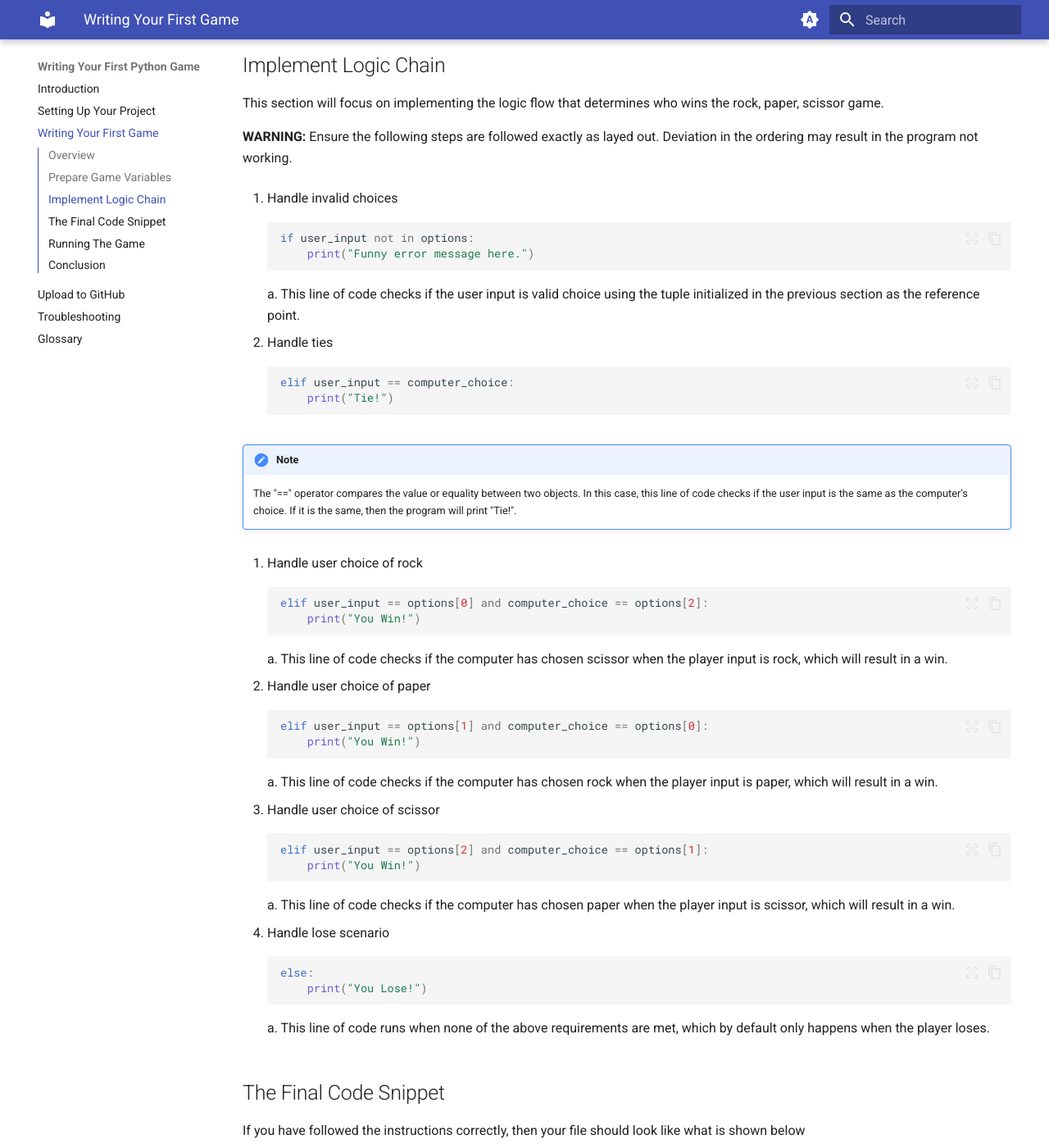
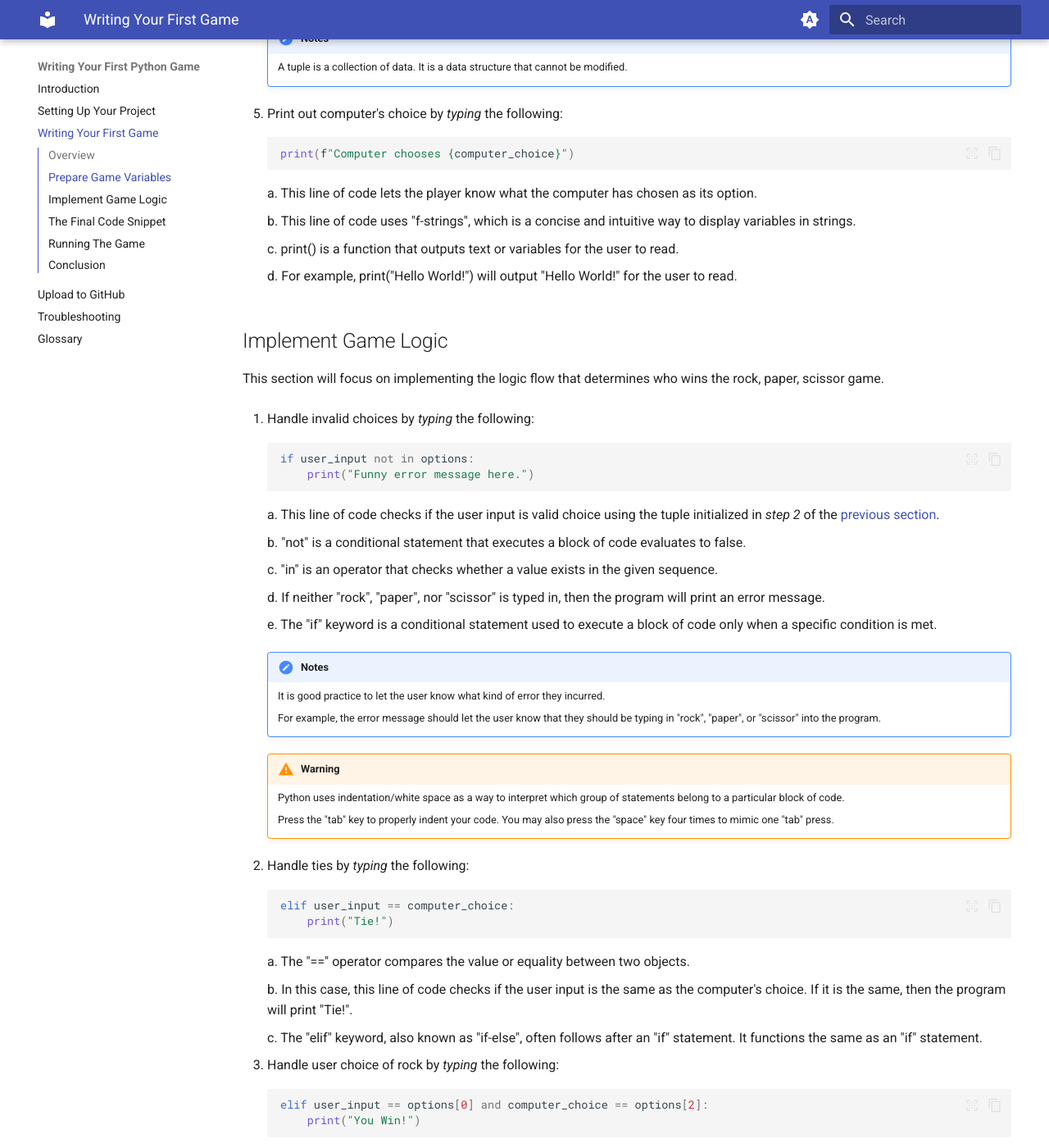
Before and after one commit to Beijzum/beijzum.github.io, an MkDocs documentation site: the page built from docs/Writing Your First Game.md, in a window 1280 px wide and 1400 px high, scrolled down 1605 px. Shown: the whole window at 82% size. Built offline with MkDocs 1.6.1 and Material for MkDocs 9.7.7, drawn with Linux system fonts in a browser that asks for light colours; emoji names are drawn with the system emoji font; comment, search, counter and statistics services are not loaded; some of the changed text lies outside the part shown.

Commit message:
ADD lots of changes. FINISH coding portion. Need a better codeS15 picture because directory is wrong

````diff
--- a/docs/Writing Your First Game.md
+++ b/docs/Writing Your First Game.md
@@ -1,16 +1,18 @@
 ## Overview
 
-This section will focus on coding a simple game of rock paper scissors in Python.
+This section will focus on coding a simple game of rock paper scissor in Python.
 
 !!! note
 
-    Variable names in code are *case-sensitive* If you wish to use your own variable names, please ensure that they are consistent throughout the entire file.
+    Variable names in code are *case-sensitive*. If you wish to use your own variable names, please ensure that they are consistent throughout the entire file.
 
     A common mistake that developers make is incorrectly typing a variable name, which could cause errors in the program.
 
 !!! warning
 
-    Please ensure that you have the `rock_paper_scissor.py` file opened in notepad before proceeding.
+    You must have the `rock_paper_scissor.py` file opened in notepad before proceeding.
+
+    Please read the typographical conventions [here](./index.md/#typographical-conventions) before continuing. Remember to press the "enter/return" key after typing the line(s) of code.
 
 ## Prepare Game Variables
 
@@ -36,7 +38,9 @@ This section will setup the variables that are needed for the game.
     options = ("rock", "paper", "scissor")
     ```
 
-    a. This line of code writes all available choices in rock, paper, scissor in a tuple, where the random module will use as the pool to randomly select its choice.
+    a. This line of code sets "rock, paper, scissor" as a tuple with the variable name "options".
+
+    b. Later, you will use the "random" module to access functions that randomly choose between rock, paper, and scissor.
 
 3.  Get player choice by _typing_ the following:
 
@@ -44,9 +48,11 @@ This section will setup the variables that are needed for the game.
     user_input = input("Rock, paper, or scissor? ").lower()
     ```
 
-    a. This line of code pauses the program to wait for a player to type something into the terminal, while displaying the prompt "Rock, paper or scissor?".
+    a. This line of code pauses the program, displays the prompt "Rock, paper, or scissor?", and waits for a player to type something into the program.
 
-    b. This line of code makes all letters received from the input turn to lowercase, allowing standardization of comparisons in the logic chain.
+    b. lower() is a method that returns the lowercase string from the given string. In this case, any string that the user inputs will always be lowercase.
+
+    c. For example, "rOcK" will be "rock" when .lower() is used. This reduces the chance of user error by narrowing down the user input.
 
 4.  Get computer choice by _typing_ the following:
 
@@ -54,7 +60,13 @@ This section will setup the variables that are needed for the game.
     computer_choice = random.choice(options)
     ```
 
-    a. This line of code randomly selects an option from the tuple initialized back in _step 2_ of ["Prepare Game Variables"](./Writing%20Your%20First%20Game.md/#prepare-game-variables).
+    a. This line of code randomly selects "rock", "paper", or "scissor" from the tuple initialized back in _step 2_ of ["Prepare Game Variables"](./Writing%20Your%20First%20Game.md/#prepare-game-variables).
+
+    b. The choice() method (from the "random" module) returns a randomly selected element from the specified sequence.
+
+    !!! notes
+
+        A tuple is a collection of data. It is a data structure that cannot be modified.
 
 5.  Print out computer's choice by _typing_ the following:
 
@@ -64,73 +76,117 @@ This section will setup the variables that are needed for the game.
 
     a. This line of code lets the player know what the computer has chosen as its option.
 
-    b. This line of code utilizes a concept known as f-strings, which is a shortcut to display program variables onto the terminal.
+    b. This line of code uses "f-strings", which is a concise and intuitive way to display variables in strings.
 
-## Implement Logic Chain
+    c. print() is a function that outputs text or variables for the user to read.
+
+    d. For example, print("Hello World!") will output "Hello World!" for the user to read.
+
+## Implement Game Logic
 
 This section will focus on implementing the logic flow that determines who wins the rock, paper, scissor game.
 
-**WARNING:** Ensure the following steps are followed exactly as layed out. Deviation in the ordering may result in the program not working.
-
-6. Handle invalid choices
+6.  Handle invalid choices by _typing_ the following:
 
     ```py
     if user_input not in options:
         print("Funny error message here.")
     ```
 
-    a. This line of code checks if the user input is valid choice using the tuple initialized in the previous section as the reference point.
+    a. This line of code checks if the user input is valid choice using the tuple initialized in _step 2_ of the [previous section](./Writing%20Your%20First%20Game.md/#prepare-game-variables).
 
-7. Handle ties
+    b. "not" is a conditional statement that executes a block of code evaluates to false.
+
+    c. "in" is an operator that checks whether a value exists in the given sequence.
+
+    d. If neither "rock", "paper", nor "scissor" is typed in, then the program will print an error message.
+
+    e. The "if" keyword is a conditional statement used to execute a block of code only when a specific condition is met.
+
+    !!! notes
+
+        It is good practice to let the user know what kind of error they incurred.
+
+        For example, the error message should let the user know that they should be typing in "rock", "paper", or "scissor" into the program.
+
+    !!! warning
+
+        Python uses indentation/white space as a way to interpret which group of statements belong to a particular block of code.
+
+        Press the "tab" key to properly indent your code. You may also press the "space" key four times to mimic one "tab" press.
+
+7.  Handle ties by _typing_ the following:
 
     ```py
     elif user_input == computer_choice:
         print("Tie!")
     ```
 
-!!! note
+    a. The "==" operator compares the value or equality between two objects.
 
-    The "==" operator compares the value or equality between two objects. In this case, this line of code checks if the user input is the same as the computer's choice. If it is the same, then the program will print "Tie!".
+    b. In this case, this line of code checks if the user input is the same as the computer's choice. If it is the same, then the program will print "Tie!".
 
-1. Handle user choice of rock
+    c. The "elif" keyword, also known as "if-else", often follows after an "if" statement. It functions the same as an "if" statement.
+
+8.  Handle user choice of rock by _typing_ the following:
 
     ```py
     elif user_input == options[0] and computer_choice == options[2]:
         print("You Win!")
     ```
 
-    a. This line of code checks if the computer has chosen scissor when the player input is rock, which will result in a win.
+    a. This line of code compares the player's "rock" choice to the computer's "scissor" choice, which will result in the player winning.
 
-2. Handle user choice of paper
+    b. [0] is the first element of the "options" tuple, so options[0] is "rock".
+
+    c. [2] is the third element of the "options" tuple, so options[2] is "scissor".
+
+    !!! notes
+
+        In programming, many data structures start counting at 0 instead of 1.
+
+9.  Handle user choice of paper by _typing_ the following:
 
     ```py
     elif user_input == options[1] and computer_choice == options[0]:
         print("You Win!")
     ```
 
-    a. This line of code checks if the computer has chosen rock when the player input is paper, which will result in a win.
+    a. This line of code compares the player's "paper" choice to the computer's "rock" choice, which will result in the player winning.
 
-3. Handle user choice of scissor
+    b. [1] is the second element of the "options" tuple, so options[1] is "paper".
+
+    c. [0] is the first element of the "options" tuple, so options[0] is "rock".
+
+10. Handle user choice of scissor by _typing_ the following:
 
     ```py
     elif user_input == options[2] and computer_choice == options[1]:
         print("You Win!")
     ```
 
-    a. This line of code checks if the computer has chosen paper when the player input is scissor, which will result in a win.
+    a. This line of code compares the player's "scissor" choice to the computer's "paper" choice, which will result in the player winning.
 
-4. Handle lose scenario
+    b. [2] is the third element of the "options" tuple, so options[2] is "scissor".
+
+    c. [1] is the second element of the "options" tuple, so options[1] is "paper".
+
+11. Handle lose scenario by _typing_ the following:
 
     ```py
     else:
         print("You Lose!")
     ```
 
-    a. This line of code runs when none of the above requirements are met, which by default only happens when the player loses.
+    a. This line of code runs when none of the above requirements are met.
+
+    b. This means that the player loses by default if the player does not meet any of the above requirements.
+
+    c. The "else" statement executes if the "if" statement evaluates to "False".
 
 ## The Final Code Snippet
 
-If you have followed the instructions correctly, then your file should look like what is shown below
+If you have followed the instructions correctly, then your file should look like the following:
 
 ```py
 import random
@@ -156,27 +212,46 @@ else:
 
 ## Running The Game
 
-12. Save the code using CTRL + S or by clicking the File tab, then clicking on Save as shown below.
+12. Save the code by _clicking_ the "File" menu then _clicking_ on "Save" as shown below:
     ![notepad save](./assets/codeS11.PNG)
-13. Go back to the terminal
 
-14. Run the program
+    !!! notes
 
-    > python rock_paper_scissor.py
+        You may also save the file by using the CTRL + S save shortcut on your keyboard.
+
+13. Go back to the terminal from :file_folder: [Setting Up Your Project](./Setting%20Up%20Your%20Project.md).
+
+14. Run the program in the `rock_paper_scissor` directory by _typing_ in one of the following two commands:
+
+    ```
+    python rock_paper_scissor.py
+    ```
+
+    or
+
+    ```
+    python3 rock_paper_scissor.py
+    ```
 
     !!! warning
 
-        Ensure that you are in the directory. If you did not close the terminal from the previous section, you should still be in the proper directory. If you closed the terminal, refer back to "Setting Up Your Project" under the "Navigating Directories" section [here](./Setting%20Up%20Your%20Project.md/#navigating-directories).
+        Ensure that you are in the `rock_paper_scissor` directory.
+
+        If you did not close the terminal from the previous section, you should still be in the `rock_paper_scissor` directory.
+
+        If you closed the terminal, refer back to "Setting Up Your Project" under the "Navigating Directories" section [here](./Setting%20Up%20Your%20Project.md/#navigating-directories).
 
 15. Enjoy your game!
 
-    a. If everything is correct, the terminal should look like the image below.
+    !!! success
 
-    ![terminal for game](./assets/codeS15a.png)
+        If everything is correct, the terminal should look like the image below:
 
-    !!! note
+        ![terminal for game](./assets/codeS15a.png)
 
-        If your code does not run, double check it matches exactly as shown, with extra emphasis on the indentation. Python uses indentation as its reference to know when blocks of code end and where they begin. Misaligning the indentations will result in the program working.
+    !!! warning
+
+        If your code does not run, please check it [here](./Writing%20Your%20First%20Game.md/#the-final-code-snippet).
 
 ## Conclusion
 
````
Also changed, not shown: other parts of docs/Writing Your First Game.md (+2 -2 lines), docs/Setting Up Your Project.md (+2 -0 lines), docs/glossary.md (+34 -27 lines), docs/index.md (+8 -0 lines).
